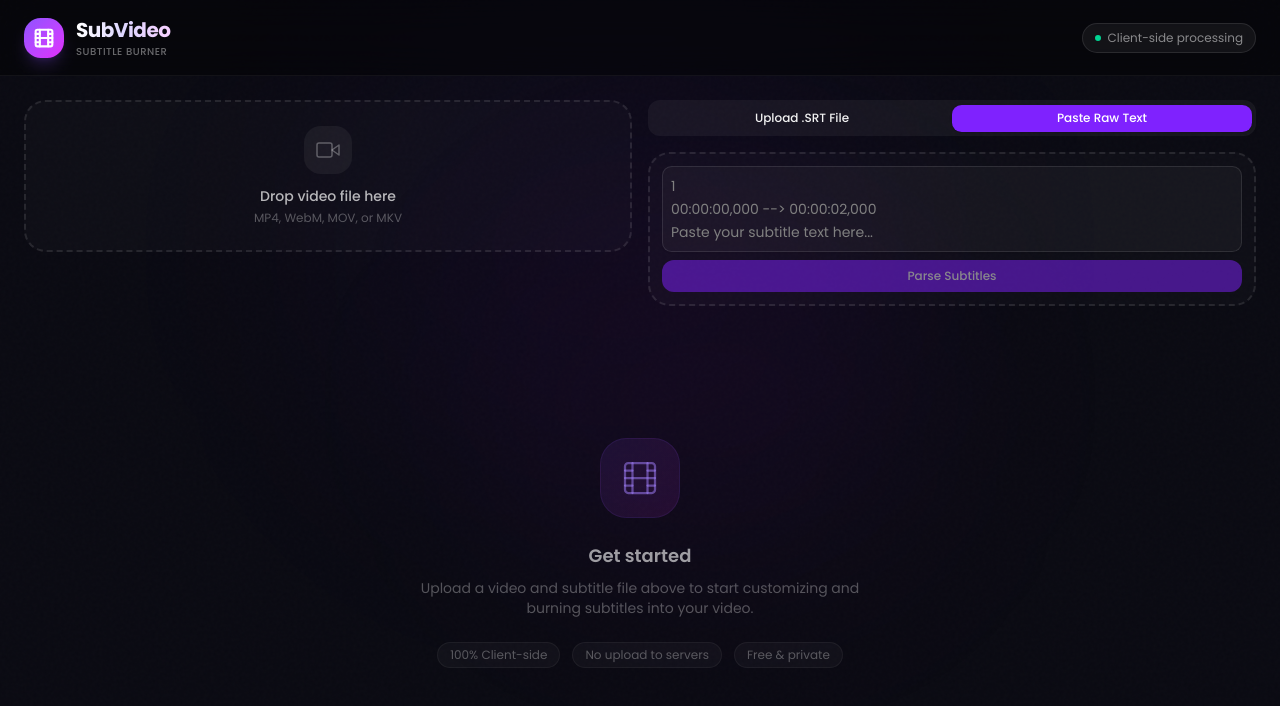
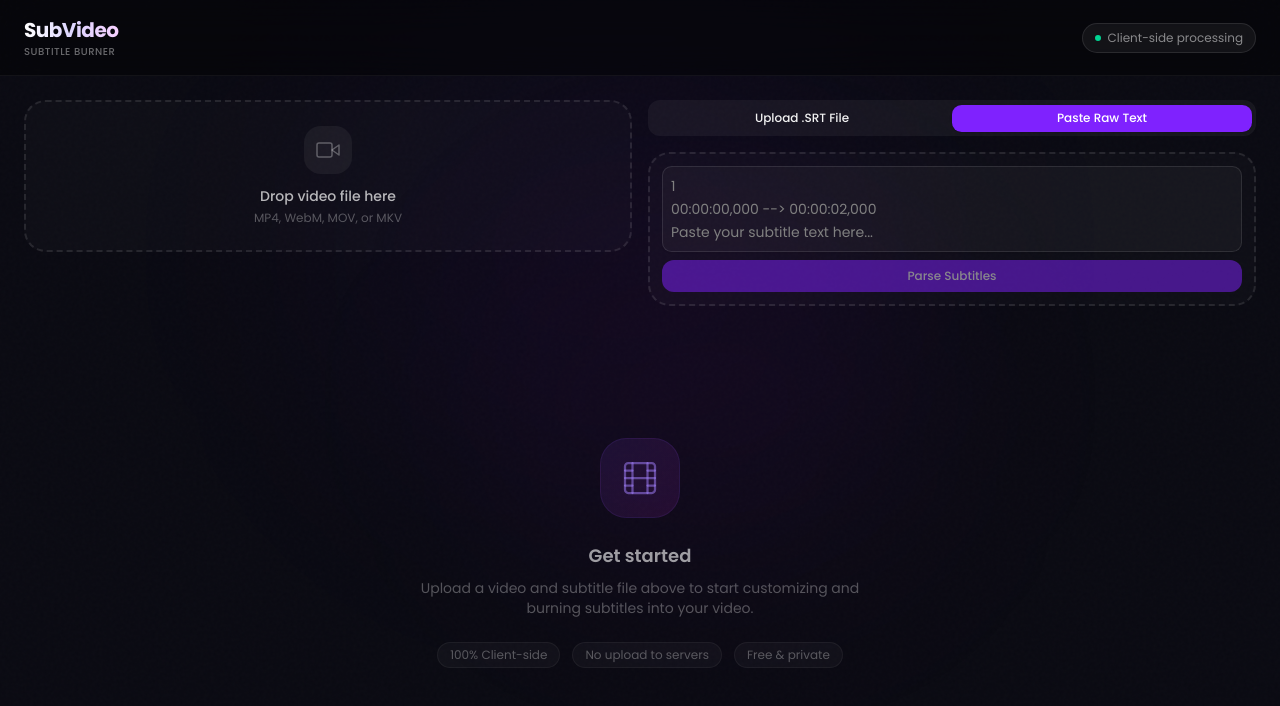
Before and after one commit to loneaiyan01/SubVideo, a Next.js app: page / in a window 1280 px wide. Shown: the top 706 px of the page. Built offline with nearby package versions, Linux system fonts and the light colour scheme.

Commit message:
feat: removed logo icon

```diff
--- a/src/components/header.tsx
+++ b/src/components/header.tsx
@@ -7,29 +7,7 @@ export function Header() {
     <header className="relative z-10 border-b border-white/5 bg-black/40 backdrop-blur-xl">
       <div className="mx-auto flex max-w-[1600px] items-center justify-between px-4 sm:px-6 py-3 sm:py-4">
         <div className="flex items-center gap-2 sm:gap-3">
-          {/* Logo icon */}
-          <div className="flex h-8 w-8 sm:h-10 sm:w-10 items-center justify-center rounded-xl bg-gradient-to-br from-violet-500 to-fuchsia-500 shadow-lg shadow-violet-500/20">
-            <svg
-              width="18"
-              height="18"
-              viewBox="0 0 24 24"
-              fill="none"
-              stroke="white"
-              strokeWidth="2.5"
-              strokeLinecap="round"
-              strokeLinejoin="round"
-              className="sm:w-5 sm:h-5"
-            >
-              <rect x="2" y="2" width="20" height="20" rx="2.18" ry="2.18" />
-              <line x1="7" y1="2" x2="7" y2="22" />
-              <line x1="17" y1="2" x2="17" y2="22" />
-              <line x1="2" y1="12" x2="22" y2="12" />
-              <line x1="2" y1="7" x2="7" y2="7" />
-              <line x1="2" y1="17" x2="7" y2="17" />
-              <line x1="17" y1="7" x2="22" y2="7" />
-              <line x1="17" y1="17" x2="22" y2="17" />
-            </svg>
-          </div>
+
           <div>
             <h1 className="bg-gradient-to-r from-white via-violet-200 to-fuchsia-200 bg-clip-text text-lg sm:text-xl font-bold tracking-tight text-transparent">
               SubVideo
```
